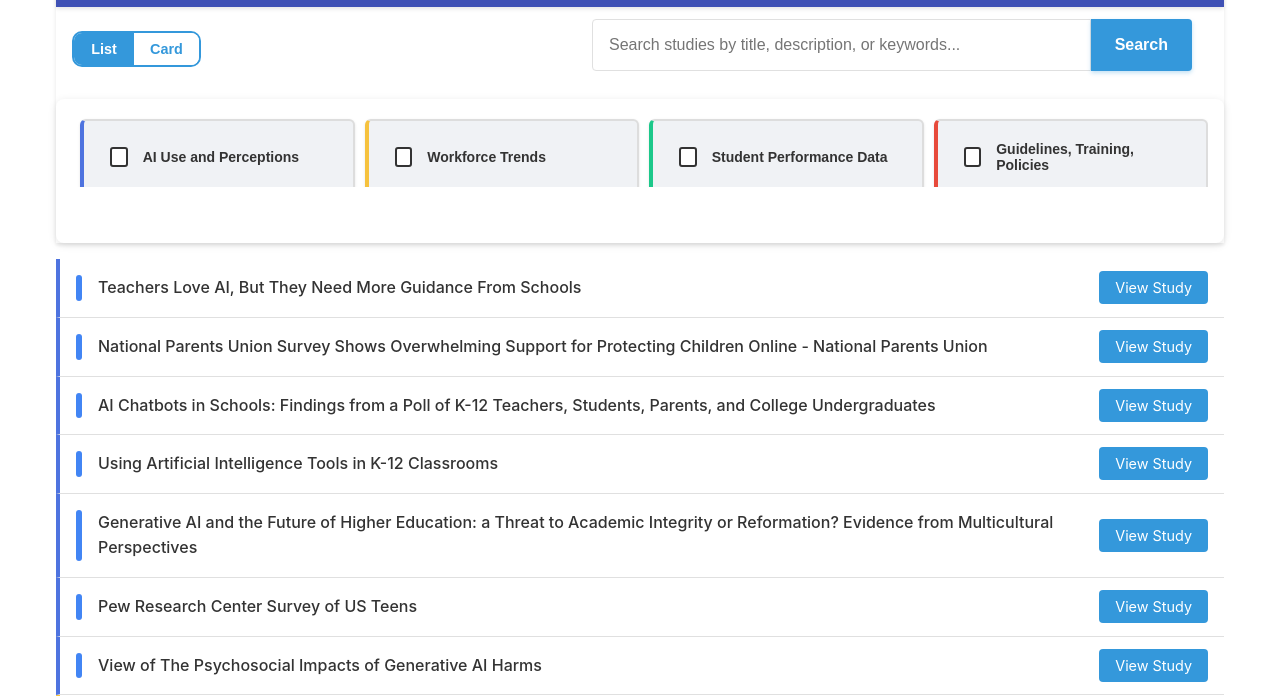
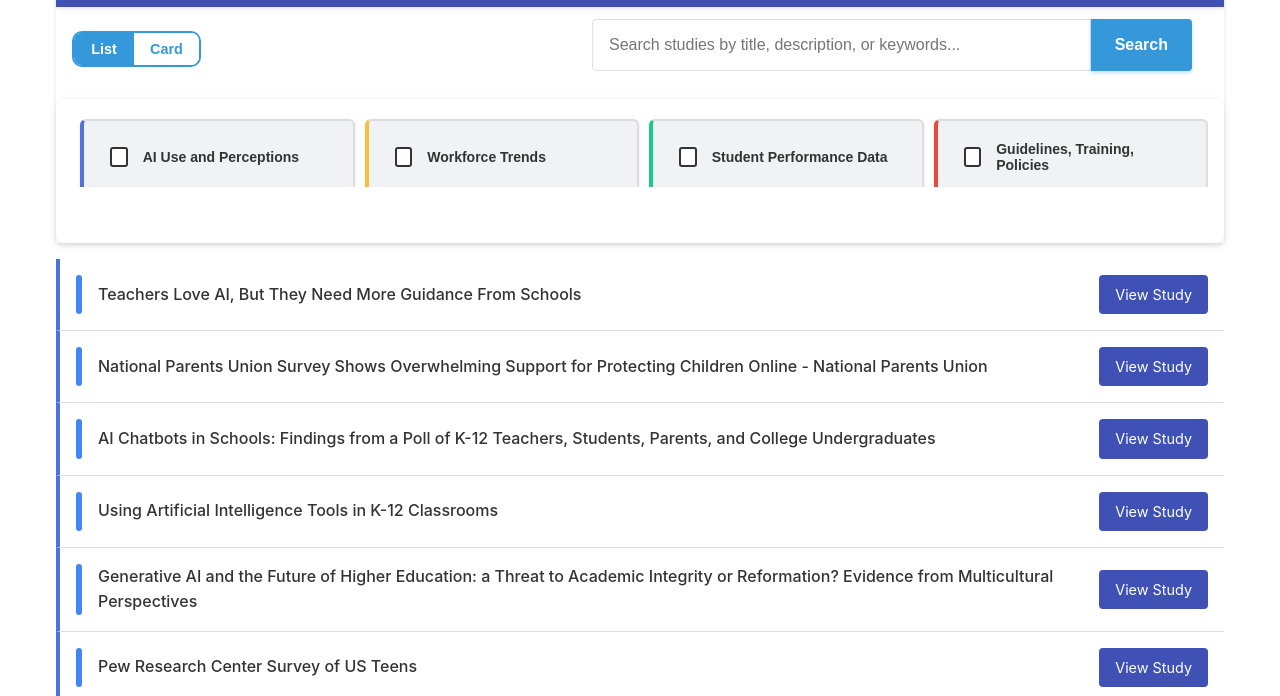
Before and after one commit to lpcode808/AIforEDUStudies, a website with bundled scripts: page index.html in a window 1280 px wide. Both pictures are taken after a click on the button "List". Shown: the part 104-800 px from the top of the page. Built offline with nearby package versions, Linux system fonts and the light colour scheme.

Commit message:
view study behavior matching between card and list view

```diff
--- a/css/styles.css
+++ b/css/styles.css
@@ -403,10 +403,13 @@ a:hover {
   border-radius: 4px;
   font-size: 0.9rem;
   transition: all 0.2s;
+  display: inline-block;
+  border: none;
+  cursor: pointer;
 }
 
 .view-study-btn:hover {
-  background-color: var(--color-primary);
+  background-color: var(--color-primary-dark);
   color: white;
   font-weight: bold;
   text-decoration: none;
@@ -857,19 +860,11 @@ footer {
   margin-left: var(--spacing-md);
 }
 
-.view-study-row-btn {
-  background-color: var(--color-primary);
-  color: white;
-  border: none;
-  border-radius: var(--border-radius-sm);
+/* Custom styling for view-study-btn in the list view */
+.study-row .view-study-btn {
+  white-space: nowrap;
+  font-size: var(--font-size-sm);
   padding: var(--spacing-sm) var(--spacing-md);
-  cursor: pointer;
-  font-size: var(--font-size-sm);
-  white-space: nowrap;
-}
-
-.view-study-row-btn:hover {
-  background-color: var(--color-primary-dark);
 }
 
 /* Study Modal */
--- a/js/modules/components.js
+++ b/js/modules/components.js
@@ -363,7 +363,7 @@ function createStudyRow(study) {
       <div class="color-indicator" style="background-color: ${colorClass};"></div>
       <h3 class="row-title">${title}</h3>
       <div class="row-action">
-        <a href="${url}" class="view-study-row-btn" target="_blank" rel="noopener">View Study</a>
+        <a href="${url}" class="view-study-btn" target="_blank" title="${url}">View Study</a>
       </div>
     `;
 
--- a/js/modules/ui-handlers.js
+++ b/js/modules/ui-handlers.js
@@ -146,7 +146,7 @@ function setupModalEventListeners() {
 
       const studyRow = event.target.closest('.study-row');
       // Only process if it's a click on the row but not on the view button
-      if (studyRow && !event.target.closest('.view-study-row-btn')) {
+      if (studyRow && !event.target.closest('.view-study-btn')) {
         const studyId = studyRow.dataset.id;
         if (studyId) {
           openStudyDetailsModal(studyId);
```
